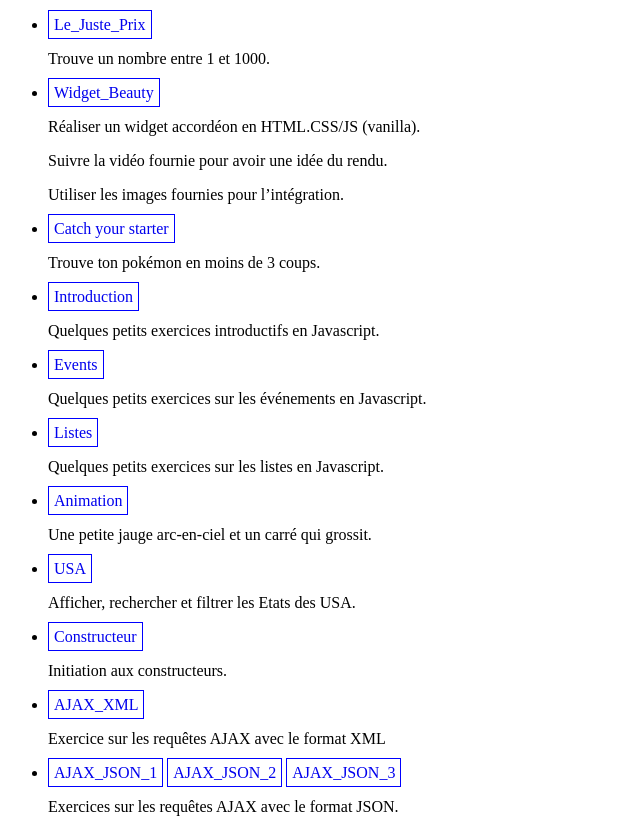
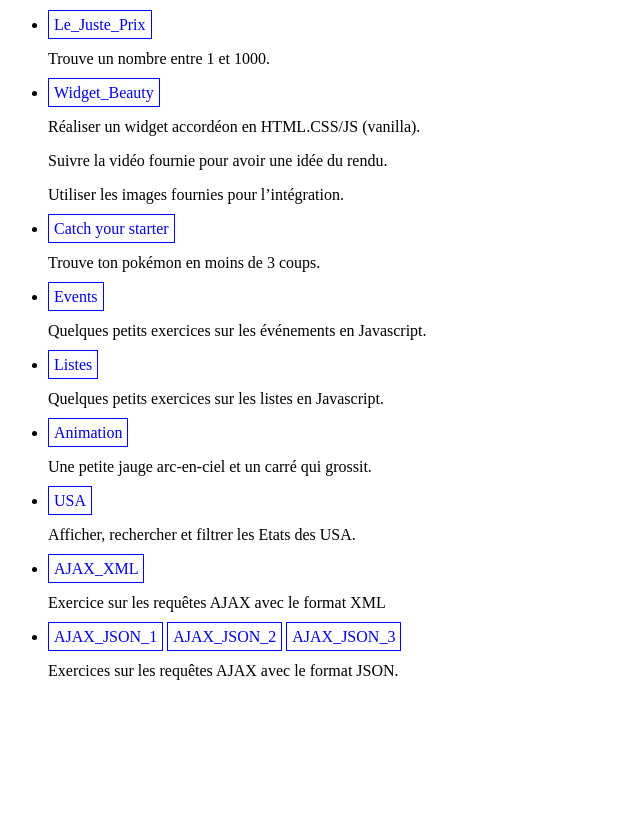
Before and after one commit to Ericantonais/Javascript, a plain HTML site: page index.html in a window 1280 px wide. Shown: the whole page, without its empty margins (0-640 px from the left). After the commit the page ends 800 px from the top, so only its background shows below. Drawn offline with Linux system fonts and the light colour scheme.

Commit message:
Update index.html

```diff
--- a/index.html
+++ b/index.html
@@ -22,10 +22,6 @@
 			<p>Trouve ton pokémon en moins de 3 coups.</p>
 		</li>
 		<li>
-			<a href="Introduction/index.html" target="_blank">Introduction</a>
-			<p>Quelques petits exercices introductifs en Javascript.</p>
-		</li>
-		<li>
 			<a href="Events/index.html" target="_blank">Events</a>
 			<p>Quelques petits exercices sur les événements en Javascript.</p>
 		</li>
@@ -42,10 +38,6 @@
 			<p>Afficher, rechercher et filtrer les Etats des USA.</p>
 		</li>
 		<li>
-			<a href="Constructeur/index.html" target="_blank">Constructeur</a>
-			<p>Initiation aux constructeurs.</p>
-		</li>
-		<li>
 			<a href="AJAX_XML/index.html" target="_blank">AJAX_XML</a>
 			<p>Exercice sur les requêtes AJAX avec le format XML</p>
 		</li>
```
